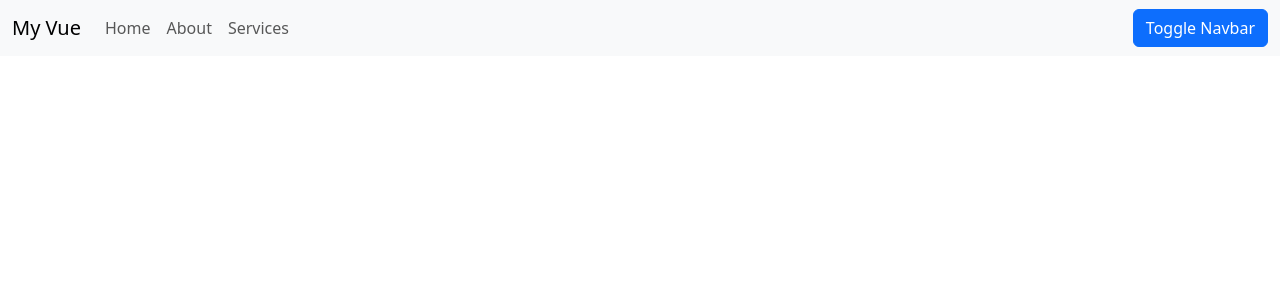
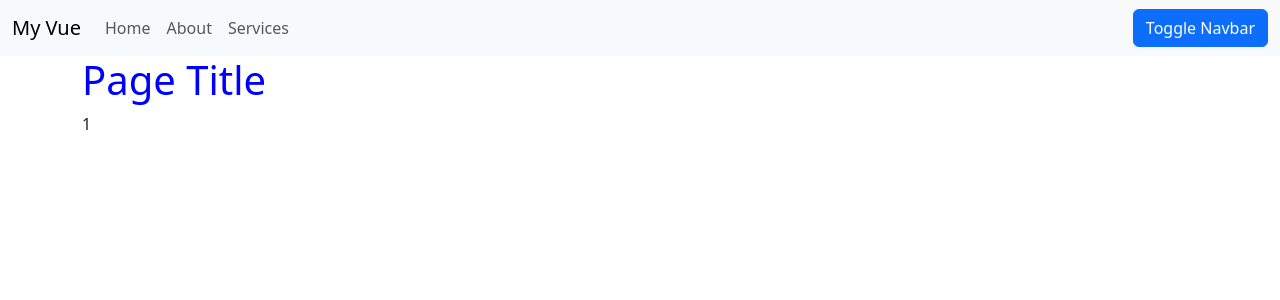
Before and after one commit to nicky-ops/vue_practice, a Vue app in the folder vue-start-spa/: page /#/1 in a window 1280 px wide. Shown: the top 300 px of the page. Built offline with nearby package versions, Linux system fonts and the light colour scheme.

Commit message:
using router params

```diff
--- a/vue-start-spa/src/components/PageViewer.vue
+++ b/vue-start-spa/src/components/PageViewer.vue
@@ -1,13 +1,15 @@
 <template>
     <div class="container">
         <h1 class="emphasize">Page Title</h1>
-        <p>content</p>
+        <p>{{$route.params.index}}</p>
     </div>
 </template>
 
 <script>
 export default {
-    props: ['page'],
+   created() {
+        // console.log(this.$route.params);
+   }
 }
 
 </script>
--- a/vue-start-spa/src/routes.js
+++ b/vue-start-spa/src/routes.js
@@ -5,7 +5,7 @@
 const router = createRouter({
     history: createWebHashHistory(),
     routes: [
-        { path: '/', component: PageViewer },
+        { path: '/:index?', component: PageViewer },
         { path: '/create', component: CreatePage },
     ]
 });
```
